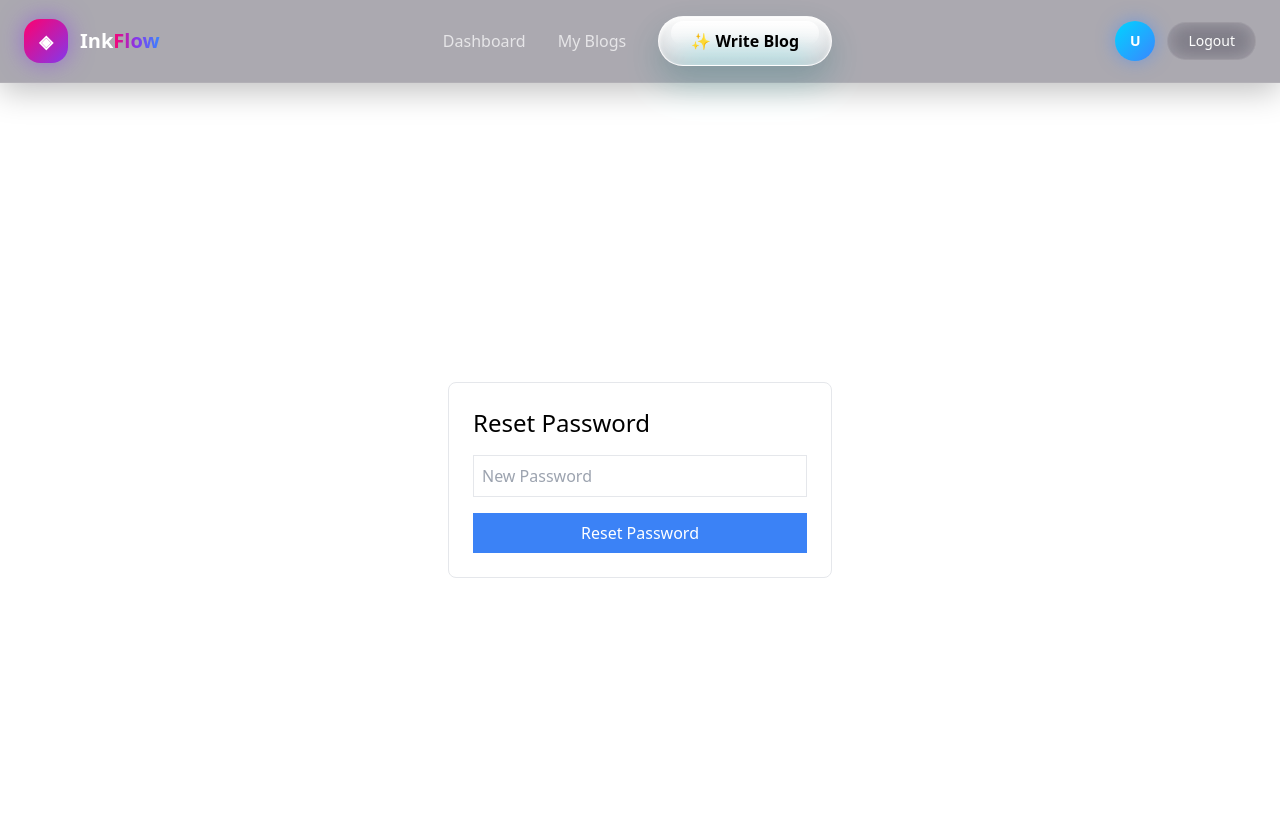
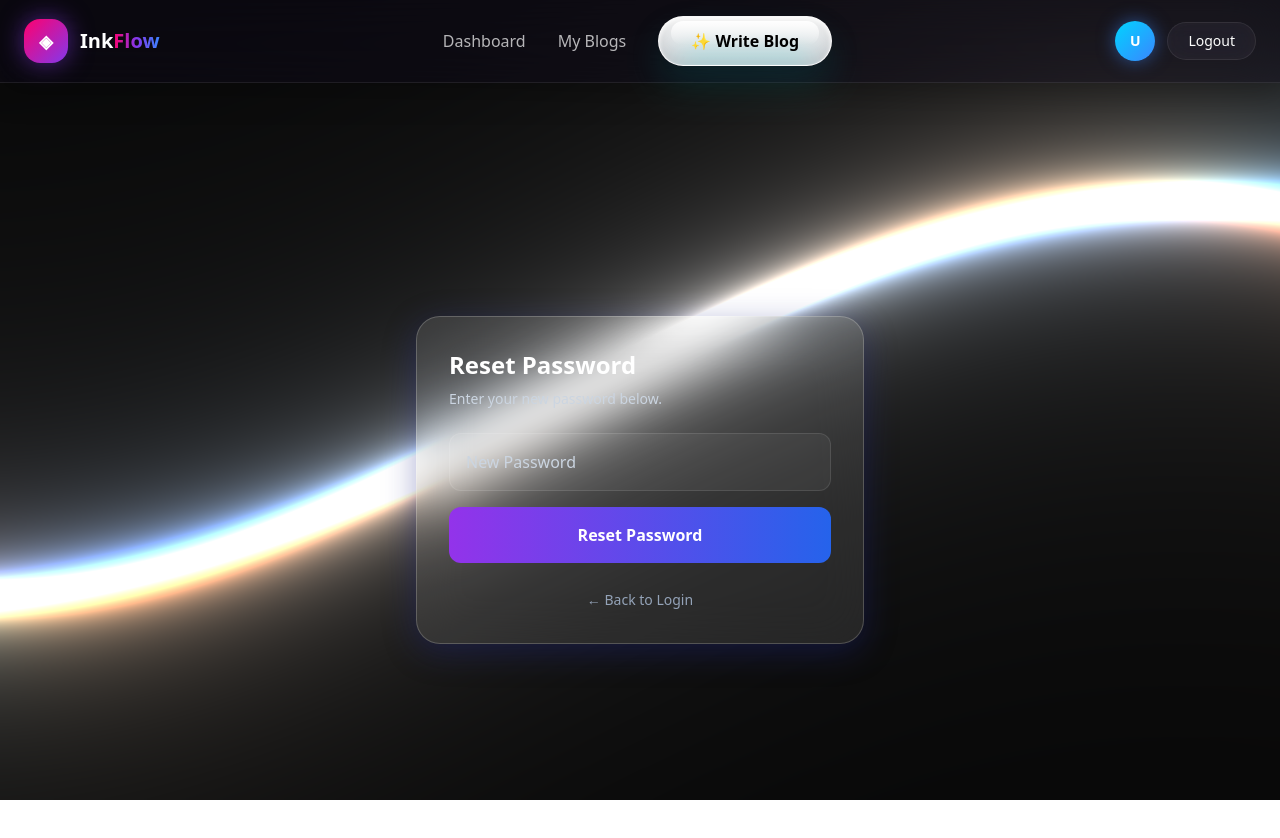
Before and after one commit to lavanyawavhal895-bot/Blog-Platform-web, a React (Vite) app in the folder Client/: page /reset-password/1 in a window 1280 px wide. Shown: the top 838 px of the page. Built offline with nearby package versions, Linux system fonts and the light colour scheme; no server answers.

Commit message:
Improve reset password page

```diff
--- a/Client/src/App.tsx
+++ b/Client/src/App.tsx
@@ -9,7 +9,7 @@ const AppContent = () => {
     location.pathname === "/login" ||
     location.pathname === "/register" ||
     location.pathname === "/forgot-password";
-
+    location.pathname.startsWith("/reset-password");
   return (
     <div className="min-h-screen">
       {!hideNavbar && <Navbar />}
--- a/Client/src/pages/ResetPassword.tsx
+++ b/Client/src/pages/ResetPassword.tsx
@@ -1,15 +1,19 @@
 import { useState } from "react";
-import { useParams } from "react-router-dom";
+import { useParams, useNavigate, Link } from "react-router-dom";
+import ShaderBackground from "../components/ui/ShaderBackground";
 import apiClient from "../apiClient";
 
 const ResetPassword = () => {
   const { token } = useParams();
+  const navigate = useNavigate();
 
   const [password, setPassword] = useState("");
   const [message, setMessage] = useState("");
+  const [loading, setLoading] = useState(false);
 
   const handleSubmit = async (e: React.FormEvent) => {
     e.preventDefault();
+    setLoading(true);
 
     try {
       await apiClient.post("/auth/reset-password", {
@@ -17,39 +21,65 @@ const ResetPassword = () => {
         password,
       });
 
-      setMessage("Password reset successful!");
+      setMessage("✅ Password reset successful! Redirecting to login...");
+
+      setTimeout(() => {
+        navigate("/login");
+      }, 2000);
     } catch (error) {
-      setMessage("Reset failed");
+      setMessage("❌ Reset failed. Link may be invalid or expired.");
+    } finally {
+      setLoading(false);
     }
   };
 
   return (
-    <div className="min-h-screen flex items-center justify-center">
-      <form
-        onSubmit={handleSubmit}
-        className="p-6 border rounded-lg w-96"
-      >
-        <h2 className="text-2xl mb-4">Reset Password</h2>
+    <div className="relative min-h-screen w-full flex items-center justify-center p-4">
+      <ShaderBackground />
 
+      <div className="relative w-full max-w-md p-8 rounded-3xl backdrop-blur-xl bg-white/10 border border-white/20 shadow-[0_8px_32px_0_rgba(31,38,135,0.37)]">
+        <h2 className="text-2xl font-bold text-white mb-2">
+          Reset Password
+        </h2>
+
+        <p className="text-slate-300 text-sm mb-6">
+          Enter your new password below.
+        </p>
+
+        <form onSubmit={handleSubmit} className="space-y-4">
           <input
             type="password"
             placeholder="New Password"
             value={password}
             onChange={(e) => setPassword(e.target.value)}
-          className="w-full border p-2 mb-4"
+            required
+            className="w-full p-4 rounded-xl bg-white/5 border border-white/10 text-white placeholder-slate-300 focus:outline-none focus:ring-2 focus:ring-purple-500"
           />
 
           <button
             type="submit"
-          className="w-full bg-blue-500 text-white p-2"
+            disabled={loading}
+            className="w-full py-4 bg-gradient-to-r from-purple-600 to-blue-600 rounded-xl text-white font-bold hover:shadow-[0_0_20px_rgba(168,85,247,0.4)] transition-all disabled:opacity-50"
           >
-          Reset Password
+            {loading ? "Resetting..." : "Reset Password"}
           </button>
+        </form>
 
         {message && (
-          <p className="mt-3">{message}</p>
+          <p className="mt-4 text-center text-sm text-purple-300">
+            {message}
+          </p>
         )}
-      </form>
+
+        <div className="mt-6 text-center">
+          <Link
+            to="/login"
+            className="text-sm text-slate-400 hover:text-white transition-colors"
+          >
+            ← Back to Login
+          </Link>
+        </div>
+      </div>
     </div>
   );
 };
```
Lines whose indentation alone changed are shown as unchanged.
